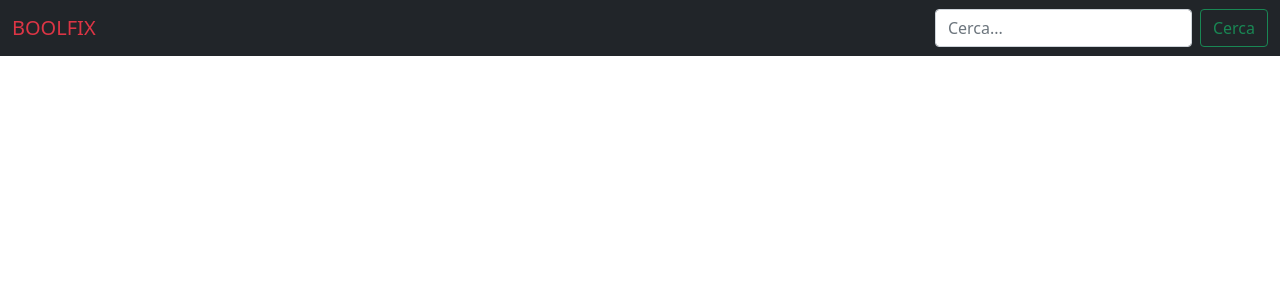
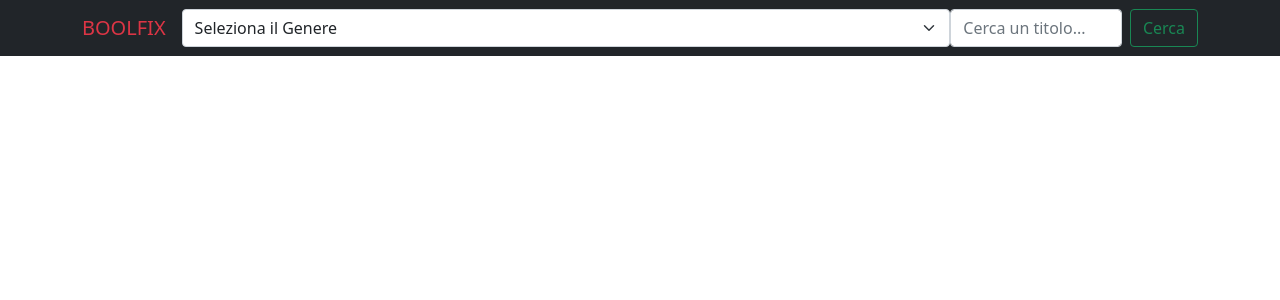
Before and after one commit to Vasmayer/vue-boolflix, a Vue app: page / in a window 1280 px wide. Shown: the top 300 px of the page. Built offline with nearby package versions, Linux system fonts and the light colour scheme.

Commit message:
refator milestone 5

```diff
--- a/src/components/Card.vue
+++ b/src/components/Card.vue
@@ -48,10 +48,20 @@ export default {
     {
 
     },
+    data()
+    {
+        return{
+
+        }
+    },
     components:
     {
         Cast,
         Genre,
+    },
+    mounted()
+    {
+
     }
 }
 </script>
--- a/src/components/Genre.vue
+++ b/src/components/Genre.vue
@@ -1,20 +1,20 @@
 <template>
     <div>
-        <li>{{listGenres[listGenres.findIndex(object => {return object.id === genre})].name}}</li>
+        <li>{{listGenre}}</li>
     </div>
 </template>
 
 <script>
-
 import axios from 'axios';
 
 export default {
     name:'Genre',
     props:['genre','typeShow'],
-     data()
+    data()
     {
         return{
-            listGenres:[],
+
+            listGenre:[],
             options:
             {
                 params:
@@ -23,22 +23,29 @@ export default {
                     language:'it-IT'
                 }
             }
+        }
+    },
+    computed:
+    {
 
-        }
     },
     methods:
     {
-        callGenres()
+        genresFilmCall()
         {
-                axios.get(`https://api.themoviedb.org/3/genre/${this.typeShow}/list`,this.options).then(res => {
-                this.listGenres = res.data.genres;
-                });
-        }
+            axios.get(`https://api.themoviedb.org/3/genre/${this.typeShow}/list`,this.options).then(res => {
+
+               const data = res.data.genres;
+               this.listGenre = data[data.findIndex(object => {return object.id === this.genre})].name;
+
+            });
+        },
     },
     mounted()
     {
-        this.callGenres()
+        this.genresFilmCall();
     }
+
 }
 </script>
 
--- a/src/components/Header.vue
+++ b/src/components/Header.vue
@@ -1,9 +1,10 @@
 <template>
     <header>
         <nav class="navbar navbar-expand-lg navbar-dark bg-dark">
-            <div class="container-fluid">
-                 <a class="navbar-brand text-danger" href="#">BOOLFIX</a>
-                <div class="d-flex">
+            <div class="container">
+                <a class="navbar-brand text-danger" href="#">BOOLFIX</a>
+                <div class="d-flex justify-content-around flex-grow-1">
+                     <Select />
                      <Search @value-search = "valueSearch" />
                 </div>
             </div>
@@ -15,6 +16,7 @@
 
 <script>
 import Search from './Search.vue'
+import Select from './Select.vue'
 
 export default {
     name:'Header',
@@ -33,6 +35,7 @@ export default {
     components:
     {
         Search,
+        Select
     },
 }
 </script>
--- a/src/components/Main.vue
+++ b/src/components/Main.vue
@@ -13,7 +13,7 @@
                 :is-language = "isLanguage(original_language)"
                 :path = "poster_path"
                 :id="id"
-                type-show='movie'
+                 type-show='movie'
                 :genre_ids="genre_ids"
                 />
                 <h3 v-if="listSeries.length">SERIES</h3>
@@ -56,7 +56,8 @@ export default {
         fifthStars(vote)
         {
             return Math.ceil(vote/2)
-        }
+        },
+
     },
     components:
     {
--- a/src/components/Search.vue
+++ b/src/components/Search.vue
@@ -1,6 +1,6 @@
 <template>
  <div class="d-flex justify-content-end">
-        <input class="form-control me-2" placeholder="Cerca..." v-model="search" @keyup.enter="valueSearch">
+        <input class="form-control me-2" placeholder="Cerca un titolo..." v-model="search" @keyup.enter="valueSearch">
         <button class="btn btn-outline-success" type="button" @click="valueSearch">Cerca</button>
  </div>
 
--- /dev/null
+++ b/src/components/Select.vue
@@ -0,0 +1,48 @@
+<template>
+    <select class="form-select">
+        <option selected>Seleziona il Genere</option>
+        <option v-for="listGenre in listGenres" :key="listGenre.id" value="listGenre.id">{{listGenre.name}}</option>
+    </select>
+</template>
+
+<script>
+import axios from 'axios';
+
+export default {
+    name:'Select',
+    data()
+    {
+        return{
+
+            listGenres:[],
+             options:{
+                params:
+                {
+                    api_key:'ed02f30b87f7a4430cd020829fefad6e',
+                    language:'it-IT'
+                }
+             }
+        }
+    },
+    mounted()
+    {
+
+     /*  const genresTv = this.callGenres('tv');
+      const genresMovie = this.callGenres('movie');
+
+      this.listGenres = [...genresTv,...genresMovie]; */
+    },
+    methods:
+    {
+        callGenres(typeShow)
+        {
+            axios.get(`https://api.themoviedb.org/3/genre/${typeShow}/list`,this.options).then(res => {
+            this.listGenres =  res.data.genres;
+            });
+        },
+    }
+}
+</script>
+<style lang="scss" scoped>
+
+</style>
```
Also changed, not shown: src/App.vue (+5 -3 lines).
